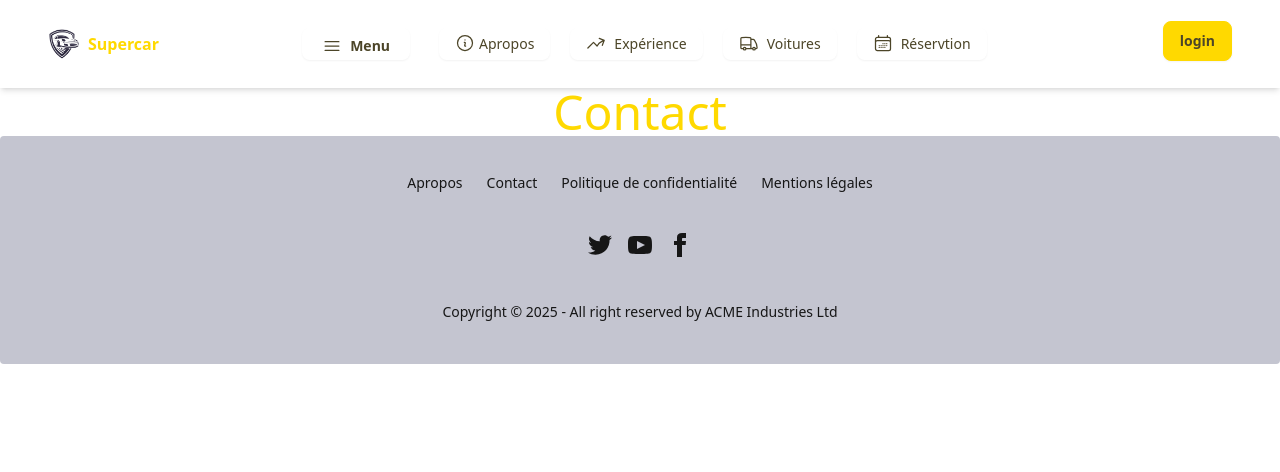
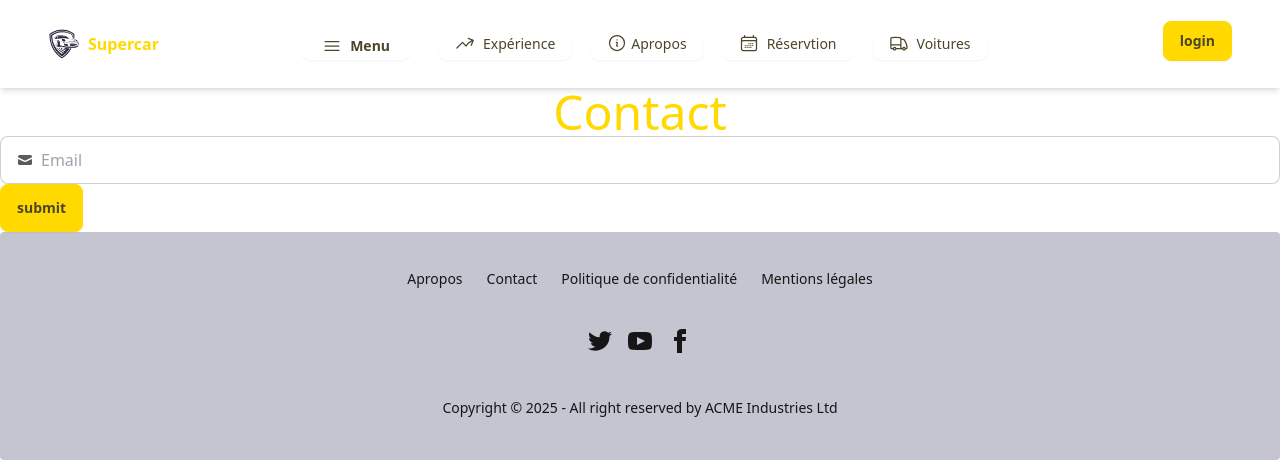
Before and after one commit to anliomar-dev/supercar, a PHP site: page /supercar/index.php?p=Contact in a window 1280 px wide. Shown: the top 472 px of the page. Run offline with PHP 8.4, Linux system fonts and the light colour scheme.

Commit message:
handle post method un ContactController

```diff
--- a/app/MainController.php
+++ b/app/MainController.php
@@ -34,7 +34,7 @@ abstract class MainController
      * This function renders a view located in the 'views/admin' or 'views/client' folder.
      *
      * @param string $viewName The name of the view to render (without extension)
-     * @param string $path where the folder views is located: (either /views or /admin/views),
+     * @param string $path where the folder views is located: (either /views or /admin/views).
      * by default, it's an empty string(the root folder)
      * @param array $data
      * @return void
--- a/assets/css/styles.css
+++ b/assets/css/styles.css
@@ -723,6 +723,12 @@ html {
   --er: 71.7858% 0.170255 13.11834;
 }
 
+.avatar.placeholder > div {
+  display: flex;
+  align-items: center;
+  justify-content: center;
+}
+
 @media (hover:hover) {
   .link-hover:hover {
     text-decoration-line: underline;
@@ -1576,6 +1582,10 @@ html {
   line-height: 1em;
 }
 
+.input-bordered {
+  border-color: var(--fallback-bc,oklch(var(--bc)/0.2));
+}
+
 .input:focus,
   .input:focus-within {
   box-shadow: none;
@@ -2062,6 +2072,10 @@ html {
   height: 100%;
 }
 
+.h-4 {
+  height: 1rem;
+}
+
 .min-h-0 {
   min-height: 0px;
 }
@@ -2106,12 +2120,20 @@ html {
   width: 200px;
 }
 
+.w-4 {
+  width: 1rem;
+}
+
 .max-w-full {
   max-width: 100%;
 }
 
 .max-w-xs {
   max-width: 20rem;
+}
+
+.grow {
+  flex-grow: 1;
 }
 
 .translate-y-2 {
@@ -2515,6 +2537,10 @@ html {
 
 .opacity-50 {
   opacity: 0.5;
+}
+
+.opacity-70 {
+  opacity: 0.7;
 }
 
 .shadow {
--- a/controllers/ContactController.php
+++ b/controllers/ContactController.php
@@ -17,6 +17,9 @@ class ContactController extends MainController
     public function index(): void{
         if($_SERVER["REQUEST_METHOD"] == "GET"){
             $this->render("contact");
+        }elseif ($_SERVER["REQUEST_METHOD"] == "POST"){
+            extract($_POST);
+            var_dump($email);
         }
     }
 }
--- a/layout/navbar.php
+++ b/layout/navbar.php
@@ -85,6 +85,14 @@
 						</div>
 					</li>
 					<li class="btn btn-primary lg:bg-transparent min-h-0 h-8 m-1 border-none flex items-center">
+						<a href="/supercar/#experience" class="flex gap-2 w-auto justify-start py-2 font-medium">
+							<svg xmlns="http://www.w3.org/2000/svg" fill="none" viewBox="0 0 24 24" stroke-width="1.5" stroke="currentColor" class="size-5">
+								<path stroke-linecap="round" stroke-linejoin="round" d="M2.25 18 9 11.25l4.306 4.306a11.95 11.95 0 0 1 5.814-5.518l2.74-1.22m0 0-5.94-2.281m5.94 2.28-2.28 5.941" />
+							</svg>
+							<span class="pt-1">Expérience</span>
+						</a>
+					</li>
+					<li class="btn btn-primary lg:bg-transparent min-h-0 h-8 m-1 border-none flex items-center">
 						<a href="/supercar/#about" class="flex gap-1 w-auto justify-start py-2 font-medium">
 							<svg xmlns="http://www.w3.org/2000/svg" fill="none" viewBox="0 0 24 24" stroke-width="1.5" stroke="currentColor" class="size-5">
 								<path stroke-linecap="round" stroke-linejoin="round" d="m11.25 11.25.041-.02a.75.75 0 0 1 1.063.852l-.708 2.836a.75.75 0 0 0 1.063.853l.041-.021M21 12a9 9 0 1 1-18 0 9 9 0 0 1 18 0Zm-9-3.75h.008v.008H12V8.25Z" />
@@ -93,11 +101,11 @@
 						</a>
 					</li>
 					<li class="btn btn-primary lg:bg-transparent min-h-0 h-8 m-1 border-none flex items-center">
-						<a href="/supercar/#experience" class="flex gap-2 w-auto justify-start py-2 font-medium">
+						<a href="/supercar/#test-steps" class="flex gap-2 w-auto justify-start py-2 font-medium">
 							<svg xmlns="http://www.w3.org/2000/svg" fill="none" viewBox="0 0 24 24" stroke-width="1.5" stroke="currentColor" class="size-5">
-								<path stroke-linecap="round" stroke-linejoin="round" d="M2.25 18 9 11.25l4.306 4.306a11.95 11.95 0 0 1 5.814-5.518l2.74-1.22m0 0-5.94-2.281m5.94 2.28-2.28 5.941" />
+								<path stroke-linecap="round" stroke-linejoin="round" d="M6.75 3v2.25M17.25 3v2.25M3 18.75V7.5a2.25 2.25 0 0 1 2.25-2.25h13.5A2.25 2.25 0 0 1 21 7.5v11.25m-18 0A2.25 2.25 0 0 0 5.25 21h13.5A2.25 2.25 0 0 0 21 18.75m-18 0v-7.5A2.25 2.25 0 0 1 5.25 9h13.5A2.25 2.25 0 0 1 21 11.25v7.5m-9-6h.008v.008H12v-.008ZM12 15h.008v.008H12V15Zm0 2.25h.008v.008H12v-.008ZM9.75 15h.008v.008H9.75V15Zm0 2.25h.008v.008H9.75v-.008ZM7.5 15h.008v.008H7.5V15Zm0 2.25h.008v.008H7.5v-.008Zm6.75-4.5h.008v.008h-.008v-.008Zm0 2.25h.008v.008h-.008V15Zm0 2.25h.008v.008h-.008v-.008Zm2.25-4.5h.008v.008H16.5v-.008Zm0 2.25h.008v.008H16.5V15Z" />
 							</svg>
-							<span class="pt-1">Expérience</span>
+							<span class="pt-1">Réservtion</span>
 						</a>
 					</li>
 					<li class="btn btn-primary lg:bg-transparent min-h-0 h-8 m-1 border-none flex items-center">
@@ -106,14 +114,6 @@
 								<path stroke-linecap="round" stroke-linejoin="round" d="M8.25 18.75a1.5 1.5 0 0 1-3 0m3 0a1.5 1.5 0 0 0-3 0m3 0h6m-9 0H3.375a1.125 1.125 0 0 1-1.125-1.125V14.25m17.25 4.5a1.5 1.5 0 0 1-3 0m3 0a1.5 1.5 0 0 0-3 0m3 0h1.125c.621 0 1.129-.504 1.09-1.124a17.902 17.902 0 0 0-3.213-9.193 2.056 2.056 0 0 0-1.58-.86H14.25M16.5 18.75h-2.25m0-11.177v-.958c0-.568-.422-1.048-.987-1.106a48.554 48.554 0 0 0-10.026 0 1.106 1.106 0 0 0-.987 1.106v7.635m12-6.677v6.677m0 4.5v-4.5m0 0h-12" />
 							</svg>
 							<span class="pt-1">Voitures</span>
-						</a>
-					</li>
-					<li class="btn btn-primary lg:bg-transparent min-h-0 h-8 m-1 border-none flex items-center">
-						<a href="/supercar/#test-steps" class="flex gap-2 w-auto justify-start py-2 font-medium">
-							<svg xmlns="http://www.w3.org/2000/svg" fill="none" viewBox="0 0 24 24" stroke-width="1.5" stroke="currentColor" class="size-5">
-								<path stroke-linecap="round" stroke-linejoin="round" d="M6.75 3v2.25M17.25 3v2.25M3 18.75V7.5a2.25 2.25 0 0 1 2.25-2.25h13.5A2.25 2.25 0 0 1 21 7.5v11.25m-18 0A2.25 2.25 0 0 0 5.25 21h13.5A2.25 2.25 0 0 0 21 18.75m-18 0v-7.5A2.25 2.25 0 0 1 5.25 9h13.5A2.25 2.25 0 0 1 21 11.25v7.5m-9-6h.008v.008H12v-.008ZM12 15h.008v.008H12V15Zm0 2.25h.008v.008H12v-.008ZM9.75 15h.008v.008H9.75V15Zm0 2.25h.008v.008H9.75v-.008ZM7.5 15h.008v.008H7.5V15Zm0 2.25h.008v.008H7.5v-.008Zm6.75-4.5h.008v.008h-.008v-.008Zm0 2.25h.008v.008h-.008V15Zm0 2.25h.008v.008h-.008v-.008Zm2.25-4.5h.008v.008H16.5v-.008Zm0 2.25h.008v.008H16.5V15Z" />
-							</svg>
-							<span class="pt-1">Réservtion</span>
 						</a>
 					</li>
 				</ul>
--- a/views/contact.php
+++ b/views/contact.php
@@ -5,10 +5,31 @@
     <meta name="viewport"
           content="width=device-width, user-scalable=no, initial-scale=1.0, maximum-scale=1.0, minimum-scale=1.0">
     <meta http-equiv="X-UA-Compatible" content="ie=edge">
-    <title>Contact</title>
+	<link rel="stylesheet" href="/supercar/assets/css/styles.css">
+    <title></title>
+	<script>
+        document.addEventListener('DOMContentLoaded', function() {
+            document.title = "contact";
+        });
+	</script>
 </head>
 <body>
     <h1 class="text-5xl text-primary text-center">Contact</h1>
-    <!-- /.text-5xl text-primary text-center -->
+	<form action="/supercar/contact" method="POST">
+		<label class="input input-bordered flex items-center gap-2">
+			<svg
+				xmlns="http://www.w3.org/2000/svg"
+				viewBox="0 0 16 16"
+				fill="currentColor"
+				class="h-4 w-4 opacity-70">
+				<path
+					d="M2.5 3A1.5 1.5 0 0 0 1 4.5v.793c.026.009.051.02.076.032L7.674 8.51c.206.1.446.1.652 0l6.598-3.185A.755.755 0 0 1 15 5.293V4.5A1.5 1.5 0 0 0 13.5 3h-11Z" />
+				<path
+					d="M15 6.954 8.978 9.86a2.25 2.25 0 0 1-1.956 0L1 6.954V11.5A1.5 1.5 0 0 0 2.5 13h11a1.5 1.5 0 0 0 1.5-1.5V6.954Z" />
+			</svg>
+			<input type="text" class="grow" placeholder="Email" name="email" />
+		</label>
+		<button type="submit" class="btn btn-primary">submit</button>
+	</form>
 </body>
 </html>
```
Also changed, not shown: models/Contact.php (+5 -5 lines).
